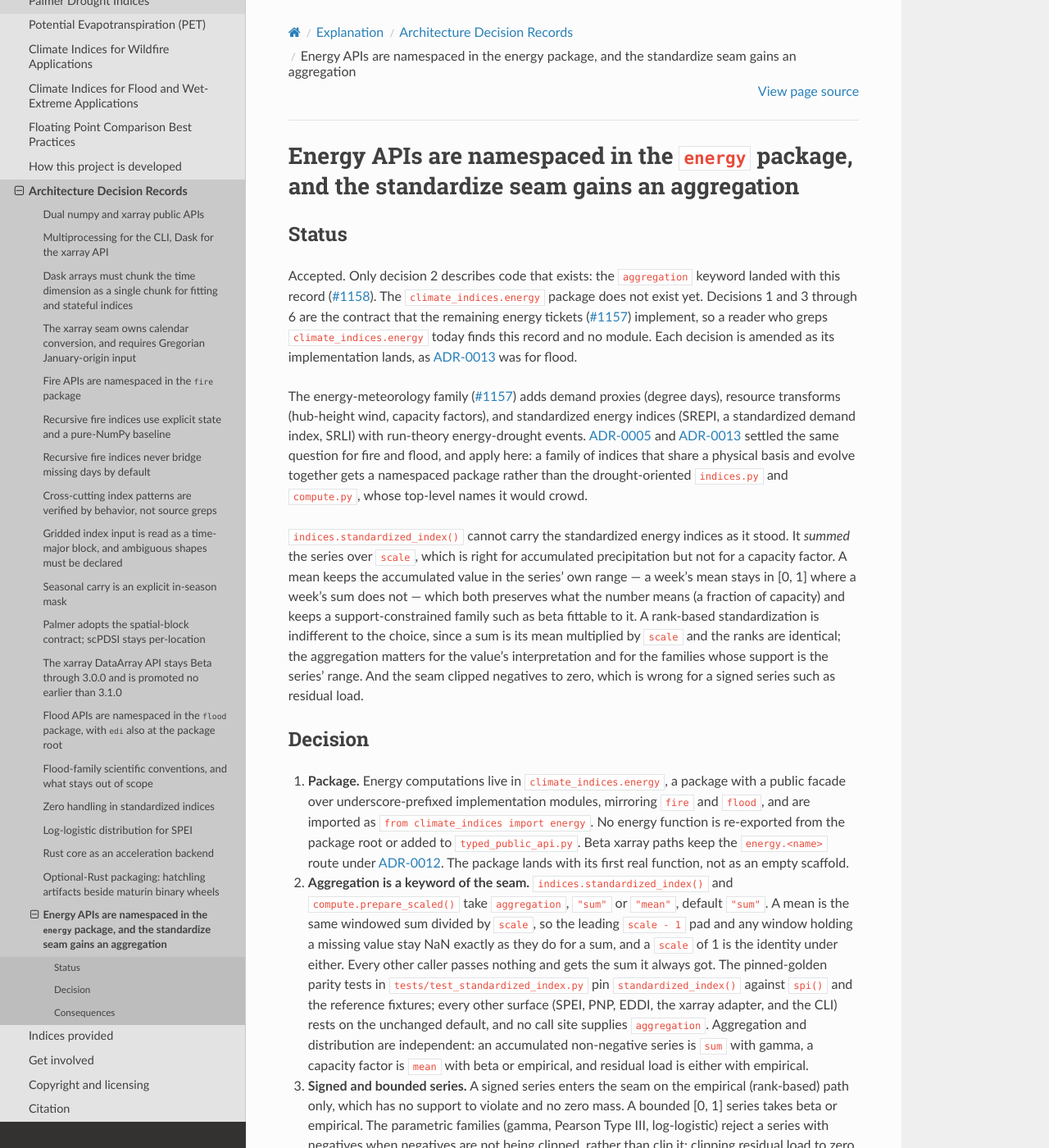
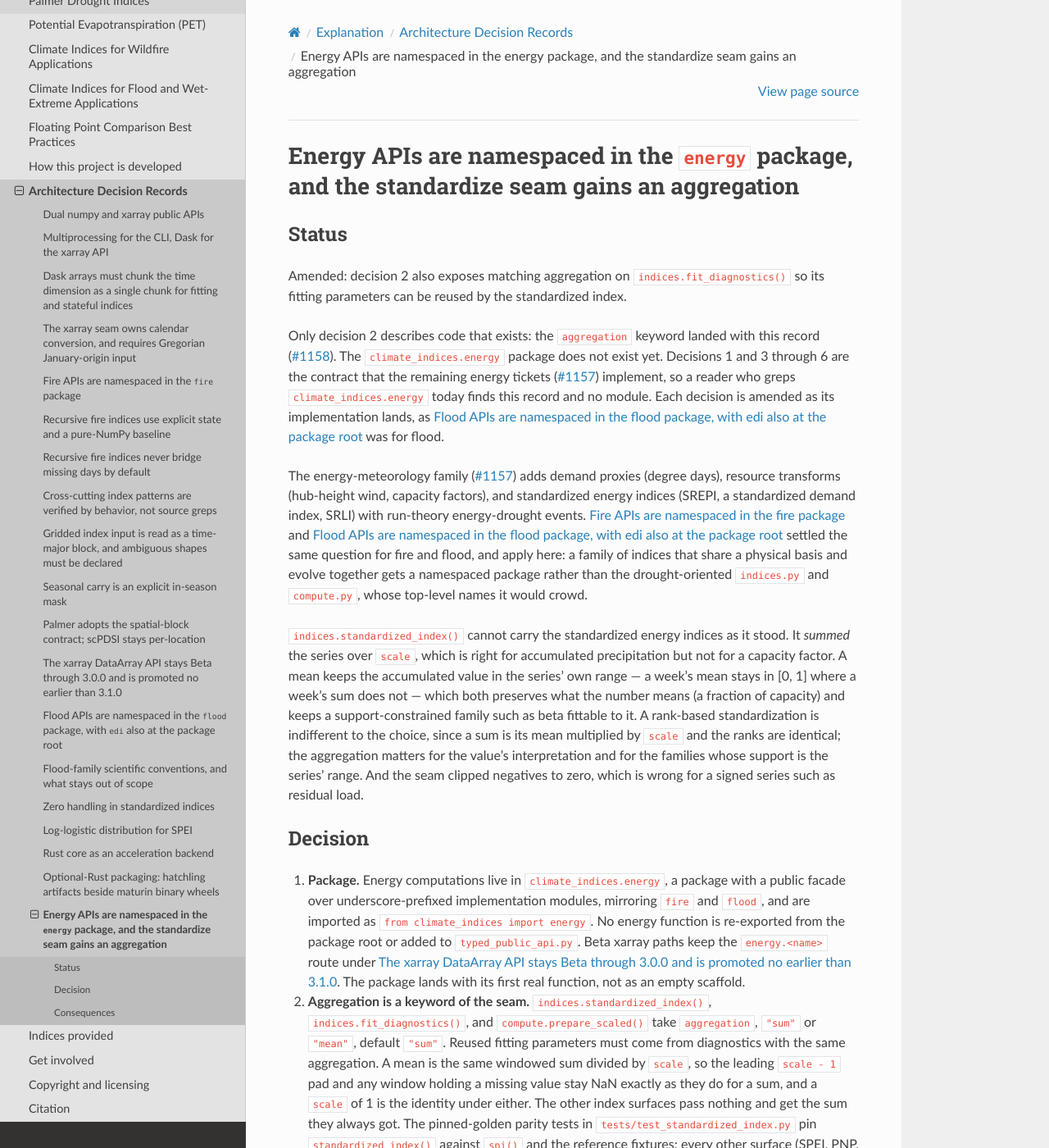
Before and after one commit to monocongo/climate_indices, a Sphinx documentation site: the page built from docs/adr/0019-energy-module-api-and-aggregation.md, in a window 1280 px wide and 1400 px high. Shown: the whole window at 82% size. Built offline with Sphinx 7.4.7 and the Read the Docs theme 3.1.0, drawn with Linux system fonts in a browser that asks for light colours; some of the changed text lies outside the part shown.

Commit message:
docs(adr): address review findings — record the diagnostics aggregation and use doc roles
Finding: 4275283495
Finding: 4275298155
Review-Anchor: https://github.com/monocongo/climate_indices/pull/1346#discussion_r4275298155

```diff
--- a/docs/adr/0019-energy-module-api-and-aggregation.md
+++ b/docs/adr/0019-energy-module-api-and-aggregation.md
@@ -2,21 +2,24 @@
 
 ## Status
 
-Accepted. Only decision 2 describes code that exists: the `aggregation` keyword
+Amended: decision 2 also exposes matching aggregation on `indices.fit_diagnostics()`
+so its fitting parameters can be reused by the standardized index.
+
+Only decision 2 describes code that exists: the `aggregation` keyword
 landed with this record ([#1158](https://github.com/monocongo/climate_indices/issues/1158)).
 The `climate_indices.energy` package does not exist yet. Decisions 1 and 3 through 6
 are the contract that the remaining energy tickets
 ([#1157](https://github.com/monocongo/climate_indices/issues/1157)) implement, so a
 reader who greps `climate_indices.energy` today finds this record and no module. Each
 decision is amended as its implementation lands, as
-[ADR-0013](./0013-flood-module-api-and-naming.md) was for flood.
+{doc}`0013-flood-module-api-and-naming` was for flood.
 
 The energy-meteorology family
 ([#1157](https://github.com/monocongo/climate_indices/issues/1157)) adds demand
 proxies (degree days), resource transforms (hub-height wind, capacity factors), and
 standardized energy indices (SREPI, a standardized demand index, SRLI) with
-run-theory energy-drought events. [ADR-0005](./0005-fire-module-api.md) and
-[ADR-0013](./0013-flood-module-api-and-naming.md) settled the same question for fire
+run-theory energy-drought events. {doc}`0005-fire-module-api` and
+{doc}`0013-flood-module-api-and-naming` settled the same question for fire
 and flood, and apply here: a family of indices that share a physical basis and evolve
 together gets a namespaced package rather than the drought-oriented `indices.py` and
 `compute.py`, whose top-level names it would crowd.
@@ -39,15 +42,16 @@ series such as residual load.
    `flood`, and are imported as `from climate_indices import energy`. No energy function
    is re-exported from the package root or added to `typed_public_api.py`. Beta xarray
    paths keep the `energy.<name>` route under
-   [ADR-0012](./0012-xarray-api-stays-beta-through-3.0.0.md). The package lands with
+   {doc}`0012-xarray-api-stays-beta-through-3.0.0`. The package lands with
    its first real function, not as an empty scaffold.
 
-2. **Aggregation is a keyword of the seam.** `indices.standardized_index()` and
-   `compute.prepare_scaled()` take `aggregation`, `"sum"` or `"mean"`, default
-   `"sum"`. A mean is the same windowed sum divided by `scale`, so the leading
+2. **Aggregation is a keyword of the seam.** `indices.standardized_index()`,
+   `indices.fit_diagnostics()`, and `compute.prepare_scaled()` take `aggregation`,
+   `"sum"` or `"mean"`, default `"sum"`. Reused fitting parameters must come from
+   diagnostics with the same aggregation. A mean is the same windowed sum divided by `scale`, so the leading
    `scale - 1` pad and any window holding a missing value stay NaN exactly as they do
-   for a sum, and a `scale` of 1 is the identity under either. Every other caller passes
-   nothing and gets the sum it always got. The pinned-golden parity tests in
+   for a sum, and a `scale` of 1 is the identity under either. The other index surfaces
+   pass nothing and get the sum they always got. The pinned-golden parity tests in
    `tests/test_standardized_index.py` pin `standardized_index()` against `spi()` and the
    reference fixtures; every other surface (SPEI, PNP, EDDI, the xarray adapter, and the
    CLI) rests on the unchanged default, and no call site supplies `aggregation`.
@@ -103,11 +107,11 @@ those transforms are fixed in the internal energy subsystem design note
 #1159, and the default constant values are confirmed by the oracle survey
 ([#1160](https://github.com/monocongo/climate_indices/issues/1160)). That note stays in
 the repository rather than this site because it also plans unimplemented indices, the
-arrangement [ADR-0005](./0005-fire-module-api.md) chose for fire.
+arrangement {doc}`0005-fire-module-api` chose for fire.
 
 ## Consequences
 
-This amends [ADR-0001](./0001-dual-numpy-xarray-api.md) only for the energy family, as
+This amends {doc}`0001-dual-numpy-xarray-api` only for the energy family, as
 ADR-0005 did for fire and ADR-0013 for flood. `standardized_index()` gains one keyword
 whose default reproduces its existing output, which is why this record can land the seam
 change without touching SPI or SPEI behavior.
```
